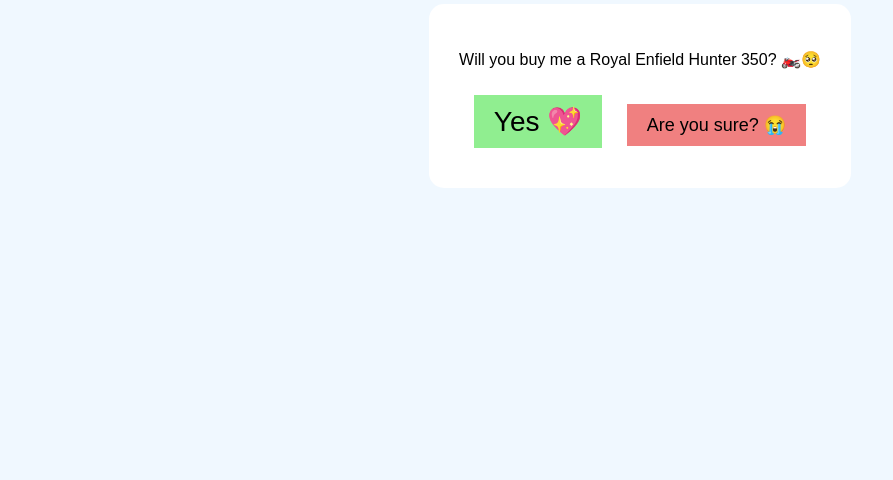
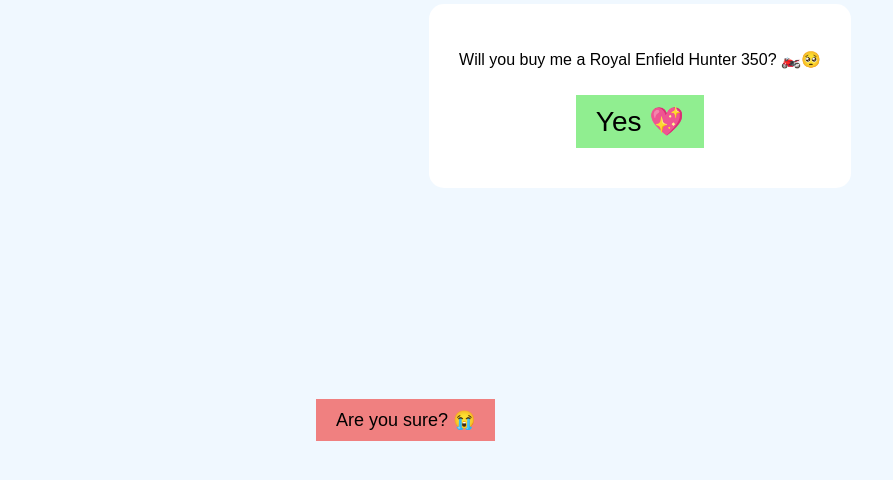
Before and after one commit to mrigendranathmedhi-eng/Mon-request-for-Niku-baa-, a plain HTML site: page index.html in a window 1280 px wide. Both pictures are taken after a click on the button "No 😢". Shown: the part 192-672 px from the top of the page, without its empty margins (0-893 px from the left). Drawn offline with Linux system fonts and the light colour scheme.

Commit message:
Modify messages and button interaction in index.html
Updated messages array and modified button behavior.

```diff
--- a/index.html
+++ b/index.html
@@ -69,9 +69,9 @@
 let messages = [
   "Are you sure? 😭",
   "Please Didi 🥺",
-  "I will study hard 😇",
+  "Think again 😭",
   "Last chance 😭",
-  "You are the best sister 💖"
+  "You can't click me 😜"
 ];
 
 let i = 0;
@@ -80,18 +80,21 @@
   let noBtn = document.querySelector(".no");
   let yesBtn = document.querySelector(".yes");
 
+  // Change text
   noBtn.innerText = messages[i];
   i = (i + 1) % messages.length;
 
+  // Move button randomly
+  let x = Math.random() * (window.innerWidth - 100);
+  let y = Math.random() * (window.innerHeight - 50);
+
+  noBtn.style.position = "absolute";
+  noBtn.style.left = x + "px";
+  noBtn.style.top = y + "px";
+
+  // Increase Yes button size
   let size = window.getComputedStyle(yesBtn).fontSize;
   size = parseFloat(size);
   yesBtn.style.fontSize = (size + 10) + "px";
 }
-
-function yesClick() {
-  window.location.href = "yes.html";
-}
 </script>
-
-</body>
-</html>
```
